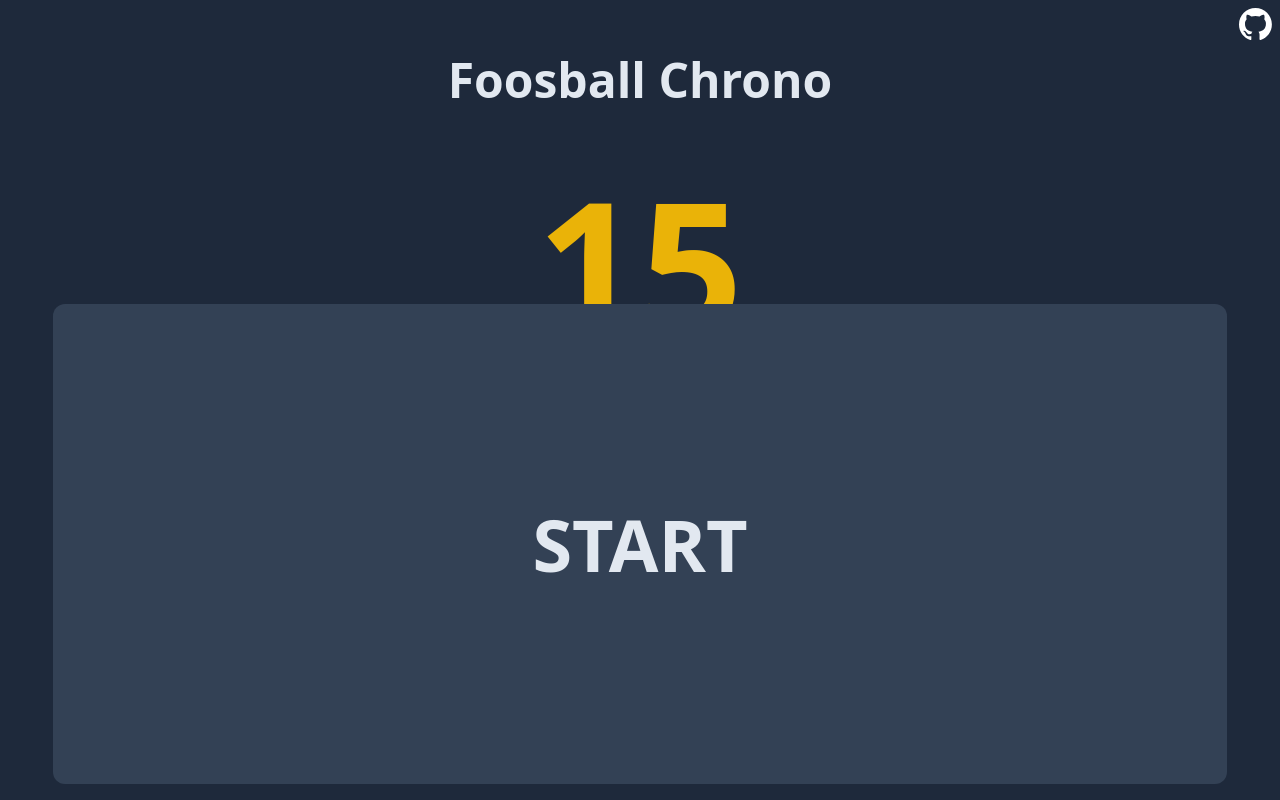
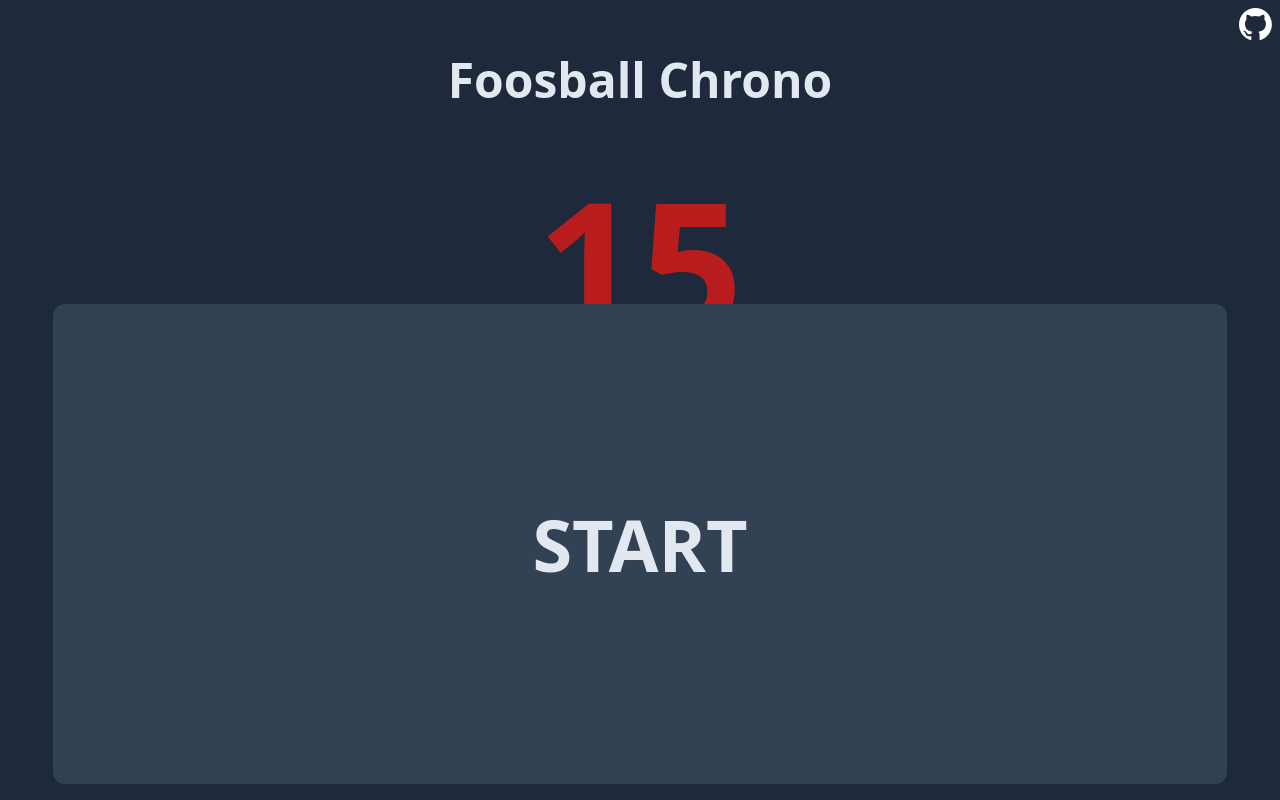
Before and after one commit to gI7DUmmY/foosball-chrono, a React (Vite) app: page / in a window 1280 px wide. Built offline with nearby package versions, Linux system fonts and the light colour scheme.

Commit message:
💄 compteur rouge à 10s et 15s

```diff
--- a/src/App.jsx
+++ b/src/App.jsx
@@ -19,6 +19,7 @@ function App() {
       setCount(0)
     }
   }
+
   useEffect(() => {
     if (count === 10) {
       // navigator.vibrate([500, 20, 500])
@@ -53,7 +54,9 @@ function App() {
           Foosball Chrono
         </h1>
         <div className='font-extrabold text-[150px] subpixel-antialiased text-yellow-500 md:text-[180px]'>
-          {count}
+          <span className={count === 10 || count === 15 ? 'text-red-700' : ''}>
+            {count}
+          </span>
         </div>
         <div
           className='w-11/12 h-2/5 bg-slate-700 font-semibold cursor-pointer rounded-xl px-4 py-5 text-slate-200 fixed bottom-4 flex items-center md:h-3/5'
```
